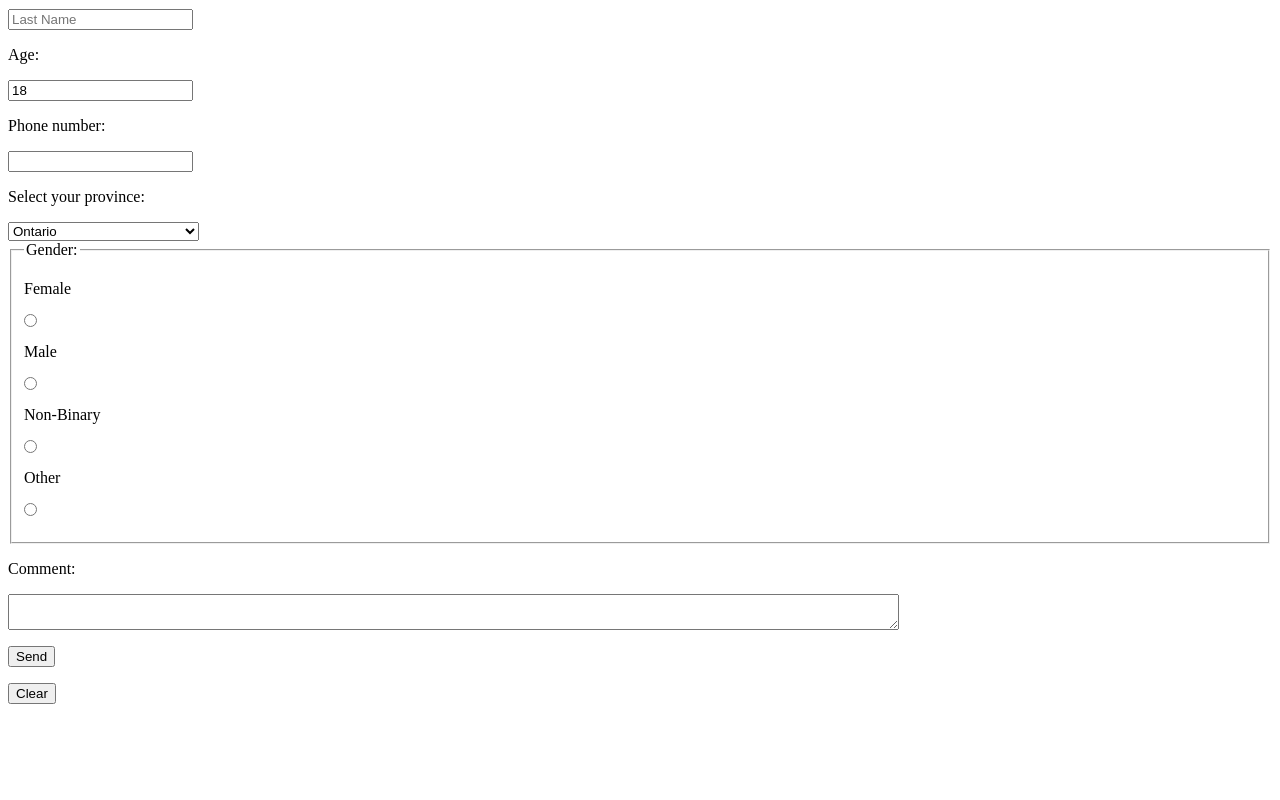
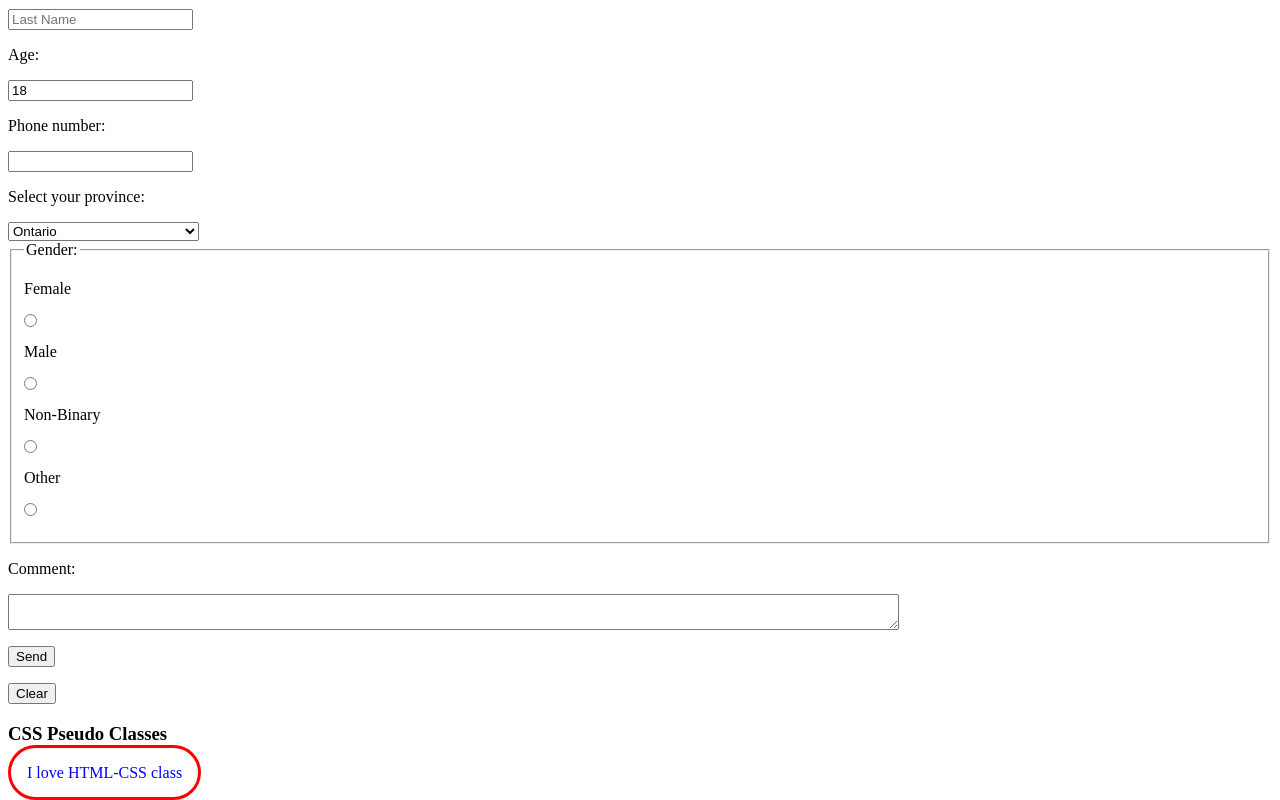
Before and after one commit to Binazirfarokhi/HTML-Form-TeachingMAterial-Termone, a plain HTML site: page index.html in a window 1280 px wide. Shown: the part 588-1388 px from the top of the page. Before the commit the page ends 1308 px from the top, so only its background shows below. Drawn offline with Linux system fonts and the light colour scheme.

Commit message:
style link

```diff
--- a/index.html
+++ b/index.html
@@ -106,5 +106,10 @@
        <input type="submit" value="Send">
        <input type="reset" value="Clear">
      </form>
+
+     <h3>CSS Pseudo Classes</h3>
+     <div>
+        <a href="#"> I love HTML-CSS class</a>
+     </div>
 </body>
 </html>
--- a/style.css
+++ b/style.css
@@ -6,3 +6,25 @@ textarea{
     width: 70%;
     resize:vertical;
 }
+a{
+    text-decoration: none;
+    border:3px solid red;
+    padding: 1rem;
+    border-radius: 30px;
+}
+a:link{
+    color: blue;
+}
+a:visited{
+    color:green;
+}
+a:hover{
+    background-color:
+    purple;
+    color: yellowgreen;
+
+}
+a:active{
+    background-color: #5b1d1d;
+    color: aqua;
+}
```
